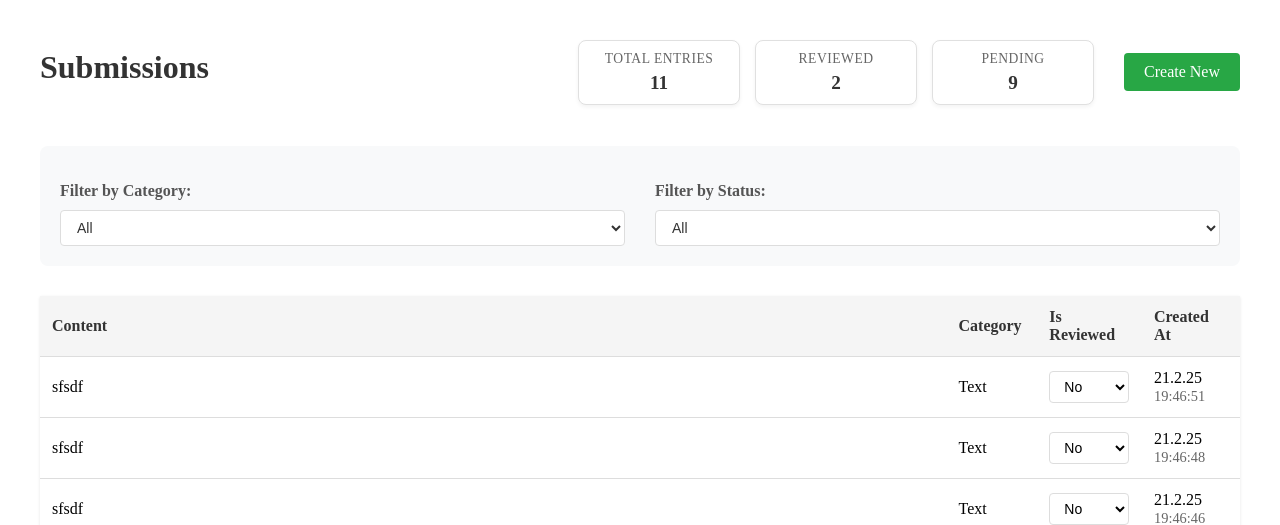
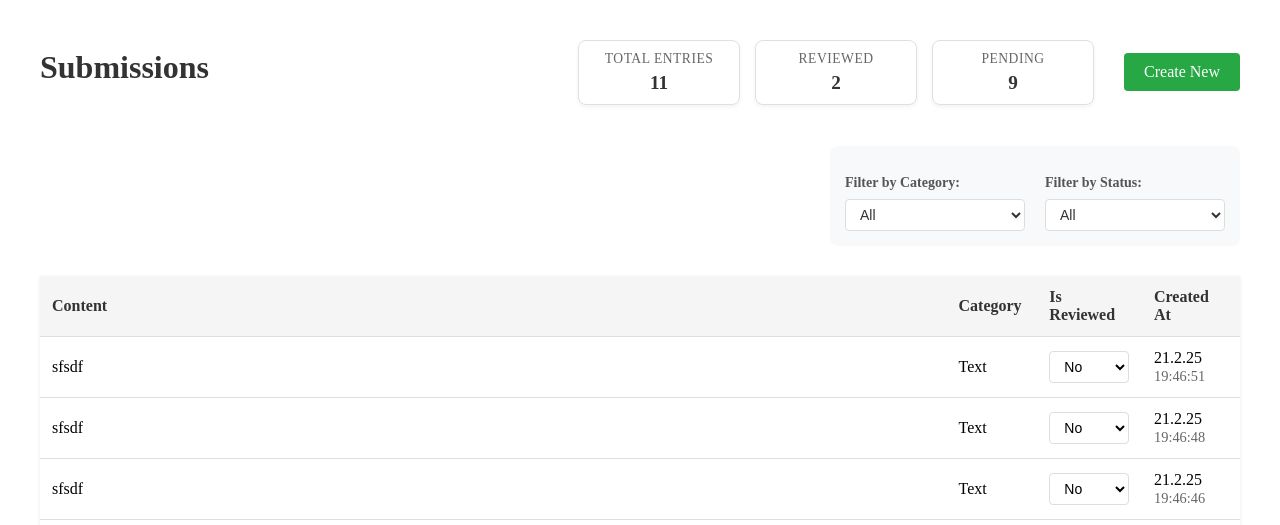
Before and after one commit to TharHtet236401/intern_task1, a Django app: page / in a window 1280 px wide. Shown: the part 76-601 px from the top of the page. Run offline with Django 5.2, Linux system fonts and the light colour scheme; data comes from the database, SQL or seed files in the repository; some libraries are stand-ins or nearby versions.

Commit message:
Fine-tune filter styling for better visual layout and spacing

```diff
--- a/submissions/templates/submissions/home.html
+++ b/submissions/templates/submissions/home.html
@@ -78,35 +78,37 @@
     .filters {
         margin-bottom: 30px;
         background-color: #f8f9fa;
-        padding: 20px;
+        padding: 15px;
         border-radius: 8px;
+        width: fit-content;
+        margin-left: auto;
     }
 
     .filters-container {
         display: flex;
-        gap: 30px;
+        gap: 20px;
         align-items: flex-start;
     }
 
     .filter-group {
-        flex: 1;
-        margin-bottom: 0;  /* Remove bottom margin since we're using flex */
+        flex: 0 1 auto;
+        margin-bottom: 0;
     }
 
     .filter-group h3 {
-        margin-bottom: 10px;
+        margin-bottom: 8px;
         color: #555;
-        font-size: 16px;
+        font-size: 14px;
     }
 
     .filter-select {
-        padding: 8px 12px;
+        padding: 6px 10px;
         border: 1px solid #ddd;
         border-radius: 4px;
         background-color: white;
         font-size: 14px;
         color: #333;
-        width: 100%;  /* Make select take full width of its container */
+        width: 180px;
         cursor: pointer;
         transition: all 0.2s ease;
     }
```
